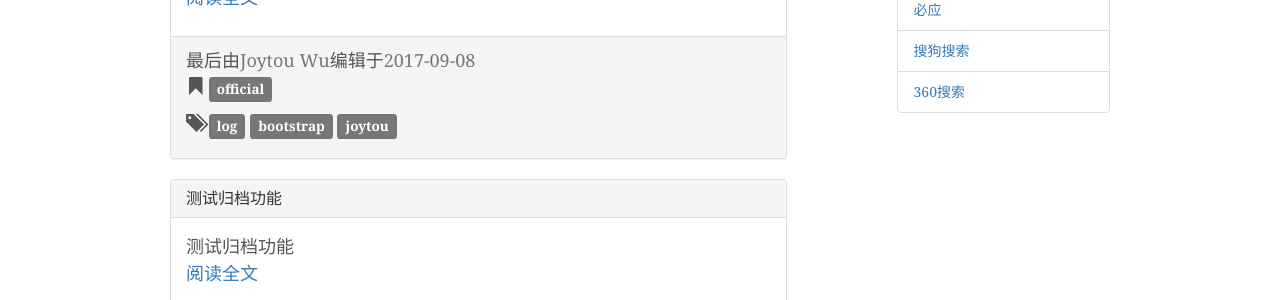
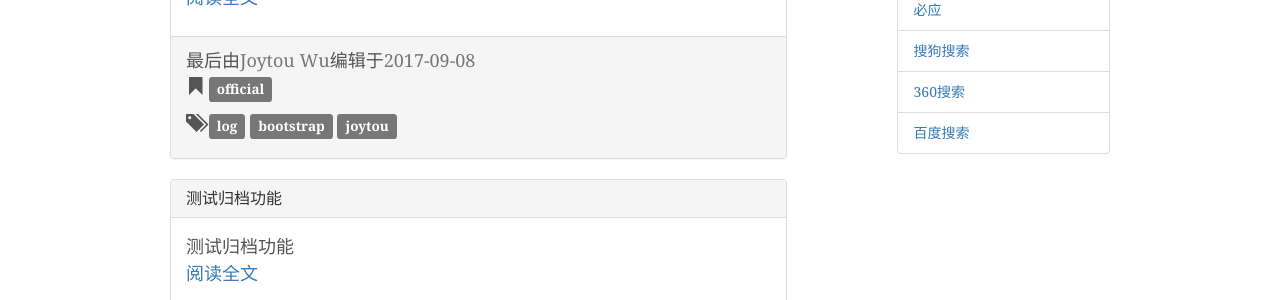
Before and after one commit to joytou/joytou.github.io, a Jekyll site: the page built from index.cn.html, in a window 1280 px wide and 900 px high, scrolled down 750 px. Shown: the part 137-437 px from the top of the window. Built offline with Jekyll 4.4.1, drawn with Linux system fonts in a browser that asks for light colours; some web fonts are replaced; comment, search, counter and statistics services are not loaded.

Commit message:
Add friend links

```diff
--- a/_data/links.yml
+++ b/_data/links.yml
@@ -27,3 +27,8 @@
   cn: "360搜索"
   en: "HaoSou"
   tw: "360搜索"
+
+- link: "http://www.baidu.com/s?wd=site%3Ajoytou.nets.hk"
+  cn: "百度搜索"
+  en: "Baidu"
+  tw: "百度搜索"
```
